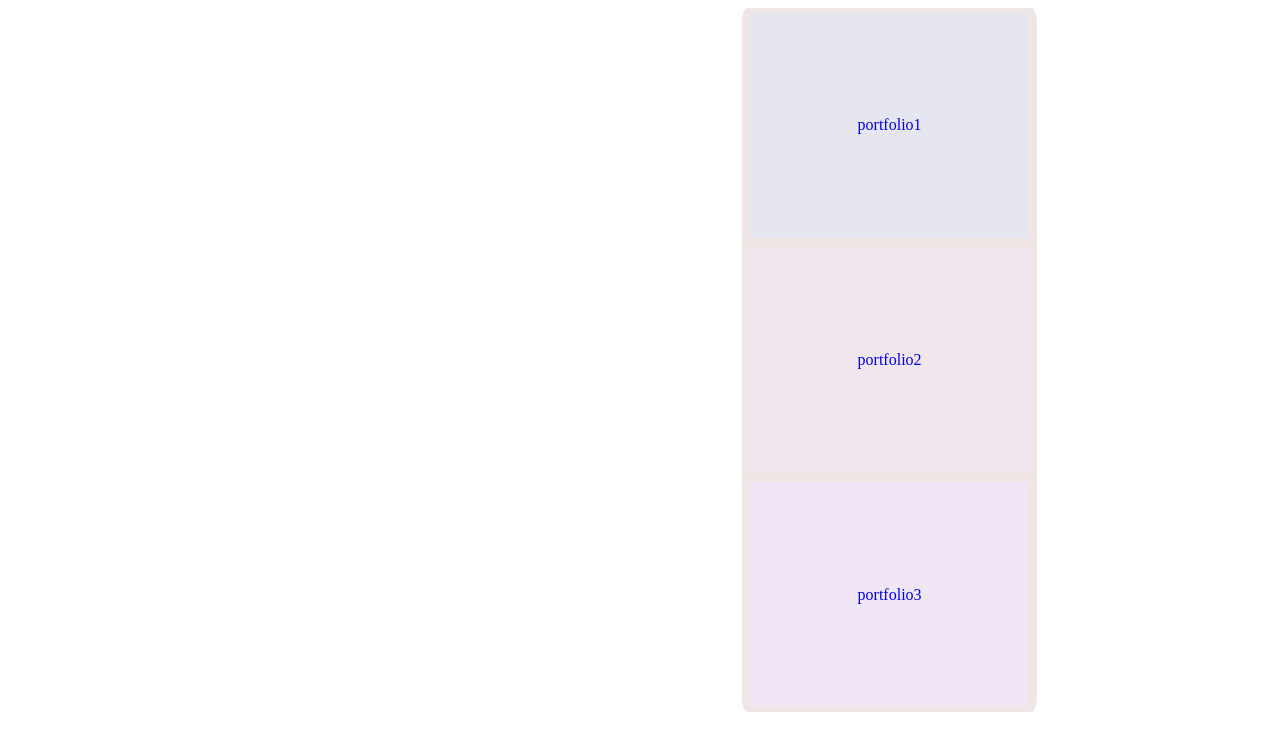
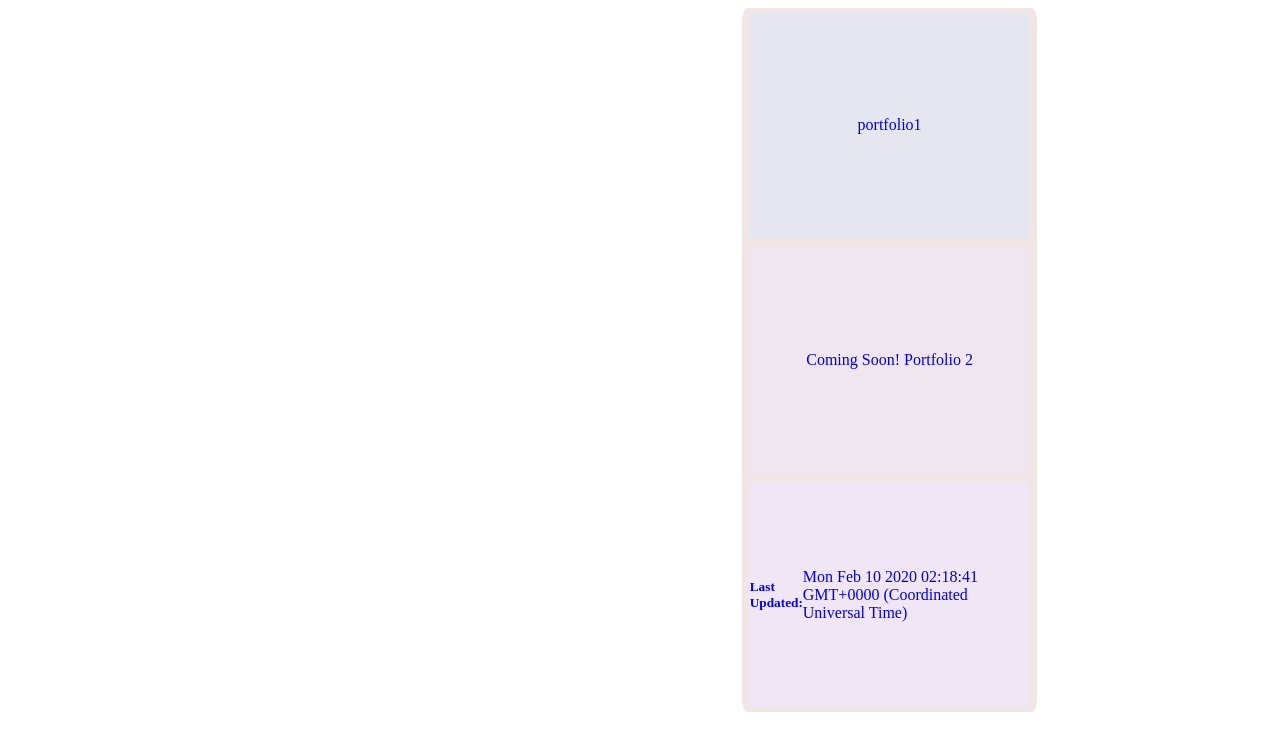
Before and after one commit to traderjeffb/new-portfolio, a plain HTML site: page index.html in a window 1280 px wide. Both pictures are taken after a click on the item "Portfolio". Shown: the part 64-800 px from the top of the page. Drawn offline with nearby package versions, Linux system fonts and the light colour scheme.

Commit message:
added last update to portfolio 3

```diff
--- a/index.html
+++ b/index.html
@@ -37,14 +37,21 @@
         </div>
 
         <div class="portfolio2" id="notes2">
-          portfolio2
+          Coming Soon!
+          Portfolio 2
           <div class="notes2" id="notes2">
             this portfolio used hello world this portfolio used CSS and html and
             hello world
           </div>
         </div>
         <div class="portfolio3" id="notes3">
-          portfolio3
+          <script>
+          var today = new Date();
+          var date = today.getFullYear()+'-'+(today.getMonth()+1)+'-'+today.getDate();
+          </script>
+            <h5>Last Updated: </h5>
+            <script> document.write(today)</script>
+
           <div class="notes3" id="notes3">
             this portfolio used CSS and html and hello world this portfolio used
             CSS and html and hello world d html and hello world
```
